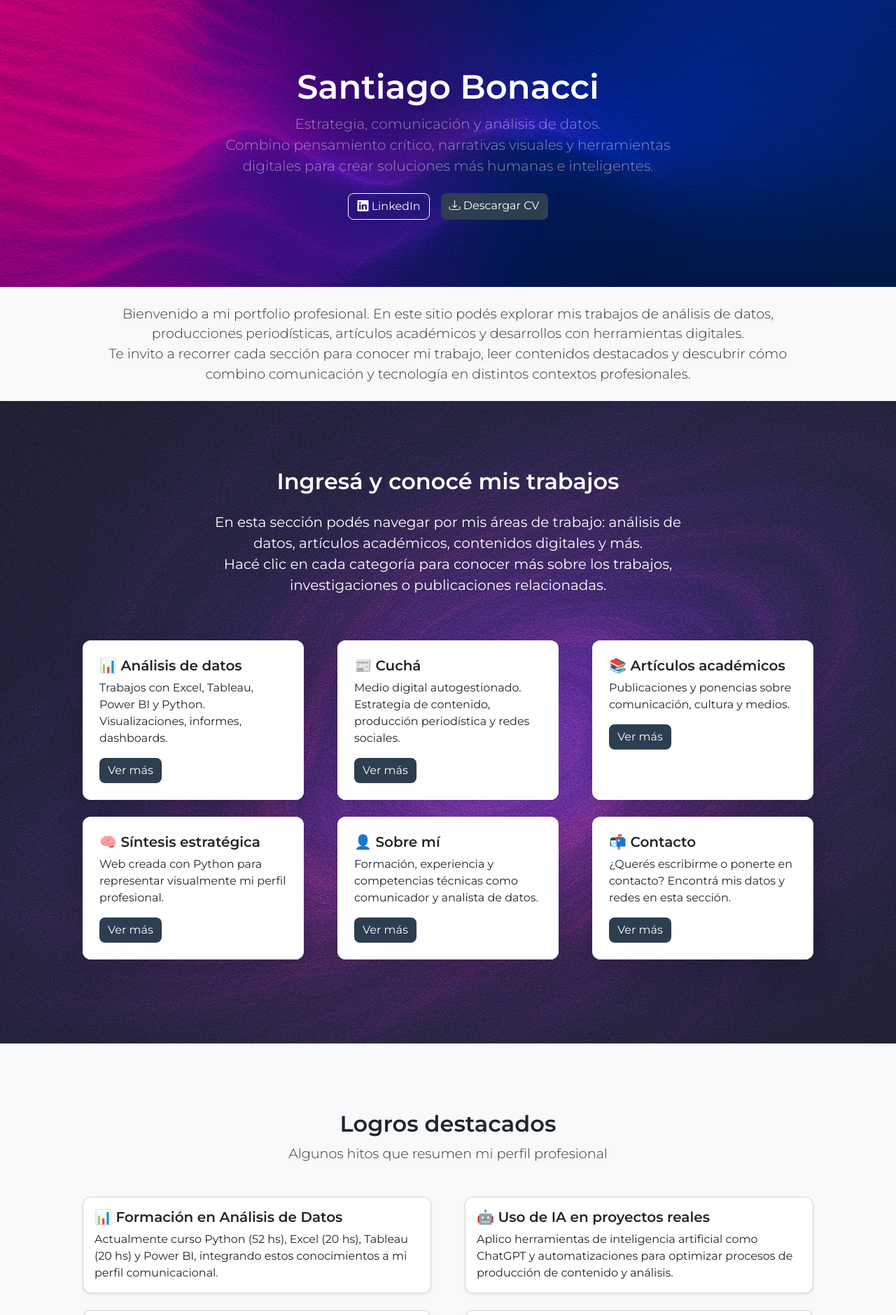
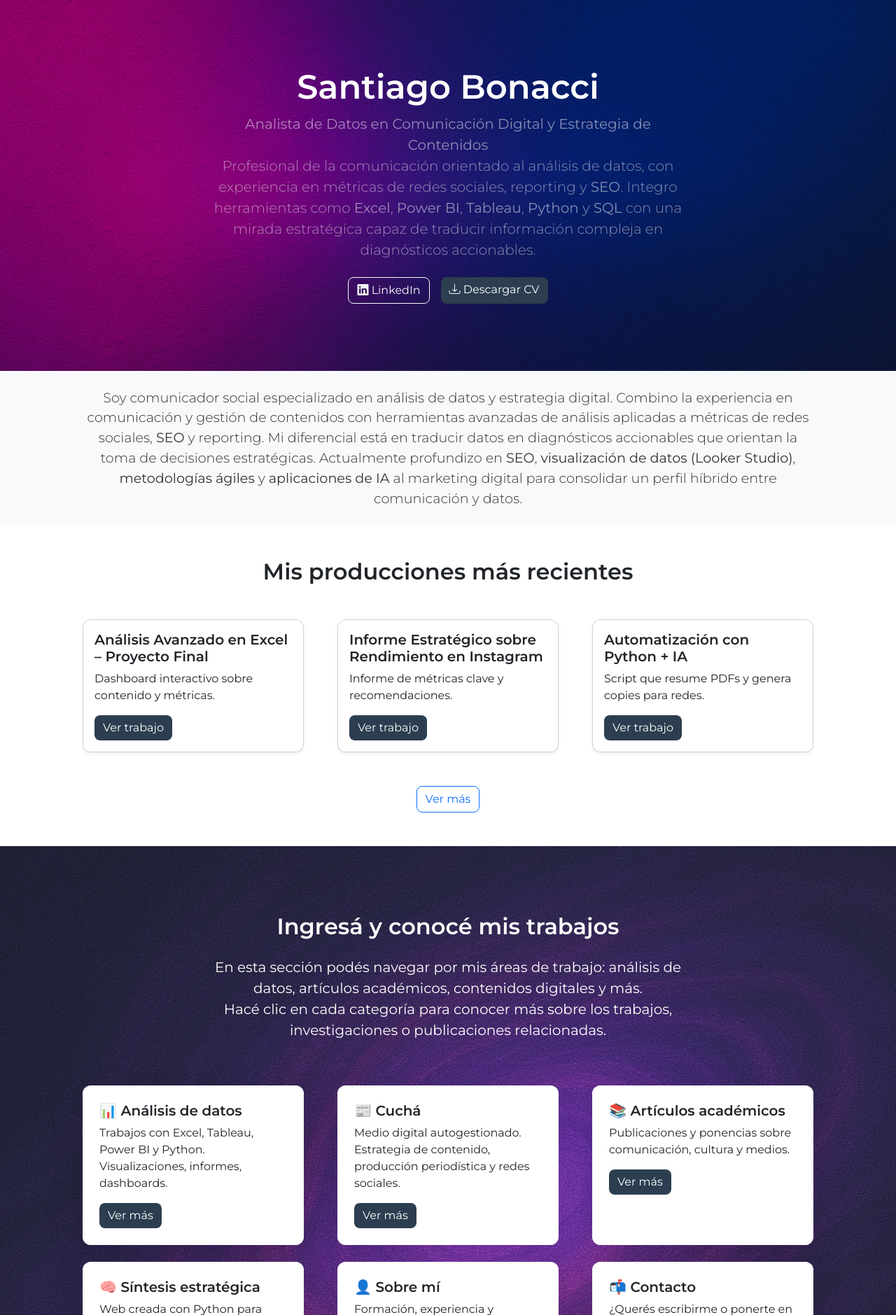
Before and after one commit to sbonacci33/mi_portfolio, a Flask app: page / in a window 1280 px wide. Shown: the part 56-1935 px from the top of the page at 70% size. Run offline with Flask 3, Linux system fonts and the light colour scheme; some libraries are stand-ins or nearby versions.

Commit message:
feat: add recent works section

```diff
--- a/app.py
+++ b/app.py
@@ -1,3 +1,5 @@
+from datetime import datetime
+
 from flask import Flask, render_template, request, abort
 
 app = Flask(__name__)
@@ -12,9 +14,44 @@ PAGES = {
     'cv'
 }
 
+
+# Lista de trabajos para mostrar automáticamente los más recientes
+TRABAJOS = [
+    {
+        "titulo": "Análisis Avanzado en Excel – Proyecto Final",
+        "descripcion": "Dashboard interactivo sobre contenido y métricas.",
+        "link": "docs/ProyectoFinal_Bonacci_Santiago.xlsx",
+        "externo": False,
+        "fecha": datetime(2025, 3, 1),
+    },
+    {
+        "titulo": "Informe Estratégico sobre Rendimiento en Instagram",
+        "descripcion": "Informe de métricas clave y recomendaciones.",
+        "link": "docs/Métricas Cuchá 23-25.pdf",
+        "externo": False,
+        "fecha": datetime(2025, 2, 15),
+    },
+    {
+        "titulo": "Automatización con Python + IA",
+        "descripcion": "Script que resume PDFs y genera copies para redes.",
+        "link": "https://github.com/sbonacci33/TuPrimeraPagina-Bonacci",
+        "externo": True,
+        "fecha": datetime(2025, 1, 10),
+    },
+    {
+        "titulo": "Síntesis Estratégica — Proyecto Web con Django",
+        "descripcion": "Plataforma web que integra análisis y comunicación.",
+        "link": "https://sintesisestrategica.onrender.com/",
+        "externo": True,
+        "fecha": datetime(2024, 12, 1),
+    },
+]
+
+
 @app.route('/')
 def index():
-    return render_template('index.html')
+    trabajos_recientes = sorted(TRABAJOS, key=lambda x: x["fecha"], reverse=True)[:3]
+    return render_template('index.html', trabajos_recientes=trabajos_recientes)
 
 @app.route('/<page>')
 def render_page(page: str):
--- a/templates/index.html
+++ b/templates/index.html
@@ -1,7 +1,7 @@
 {% extends "base.html" %}
 {% block content %}
 <!-- Header personalizado -->
-<header class="py-5" style="background: linear-gradient(rgba(0, 0, 0, 0.2), rgba(0, 0, 0, 0.2)), url('{{ url_for('static', filename='assets/fondo1.png') }}') center center / cover no-repeat;">
+<header class="py-5" style="background: linear-gradient(rgba(0, 0, 0, 0.2), rgba(0, 0, 0, 0.2)), url('{{ url_for('static', filename='assets/fondo3.png') }}') center center / cover no-repeat;">
 
     <div class="container px-5">
         <div class="row gx-5 justify-content-center">
@@ -9,8 +9,8 @@
                 <div class="text-center my-5">
                     <h1 class="display-5 fw-bolder text-white mb-2">Santiago Bonacci</h1>
                     <p class="lead text-white-50 mb-4">
-                        Estrategia, comunicación y análisis de datos.<br>
-                        Combino pensamiento crítico, narrativas visuales y herramientas digitales para crear soluciones más humanas e inteligentes.
+                        <strong>Analista de Datos en Comunicación Digital y Estrategia de Contenidos</strong><br>
+                        Profesional de la comunicación orientado al análisis de datos, con experiencia en métricas de redes sociales, reporting y <strong>SEO</strong>. Integro herramientas como <strong>Excel</strong>, <strong>Power BI</strong>, <strong>Tableau</strong>, <strong>Python</strong> y <strong>SQL</strong> con una mirada estratégica capaz de traducir información compleja en diagnósticos accionables.
                     </p>
                     <div class="d-flex justify-content-center gap-3">
                         <a class="btn btn-outline-light" href="https://www.linkedin.com/in/santi-bonacci-85b28570" target="_blank">
@@ -31,9 +31,37 @@
     <div class="container px-5">
         <div class="text-center">
             <p class="lead mb-0">
-                Bienvenido a mi portfolio profesional. En este sitio podés explorar mis trabajos de análisis de datos, producciones periodísticas, artículos académicos y desarrollos con herramientas digitales. <br>
-                Te invito a recorrer cada sección para conocer mi trabajo, leer contenidos destacados y descubrir cómo combino comunicación y tecnología en distintos contextos profesionales.
+                Soy comunicador social especializado en análisis de datos y estrategia digital. Combino la experiencia en comunicación y gestión de contenidos con herramientas avanzadas de análisis aplicadas a métricas de redes sociales, <strong>SEO</strong> y reporting. Mi diferencial está en traducir datos en diagnósticos accionables que orientan la toma de decisiones estratégicas. Actualmente profundizo en <strong>SEO</strong>, <strong>visualización de datos (Looker Studio)</strong>, <strong>metodologías ágiles</strong> y <strong>aplicaciones de IA</strong> al marketing digital para consolidar un perfil híbrido entre comunicación y datos.
             </p>
+        </div>
+    </div>
+</section>
+
+<!-- Trabajos más recientes -->
+<section class="py-5">
+    <div class="container px-5">
+        <div class="text-center mb-5">
+            <h2 class="fw-bolder">Mis producciones más recientes</h2>
+        </div>
+        <div class="row gx-5">
+            {% for trabajo in trabajos_recientes %}
+            <div class="col-md-4 mb-4">
+                <div class="card h-100 shadow-sm">
+                    <div class="card-body">
+                        <h5 class="card-title">{{ trabajo.titulo }}</h5>
+                        <p class="card-text">{{ trabajo.descripcion }}</p>
+                        {% if trabajo.externo %}
+                        <a href="{{ trabajo.link }}" target="_blank" class="btn btn-primary">Ver trabajo</a>
+                        {% else %}
+                        <a href="{{ url_for('static', filename=trabajo.link) }}" target="_blank" class="btn btn-primary">Ver trabajo</a>
+                        {% endif %}
+                    </div>
+                </div>
+            </div>
+            {% endfor %}
+        </div>
+        <div class="text-center mt-4">
+            <a href="{{ url_for('render_page', page='trabajos') }}" class="btn btn-outline-primary">Ver más</a>
         </div>
     </div>
 </section>
```
